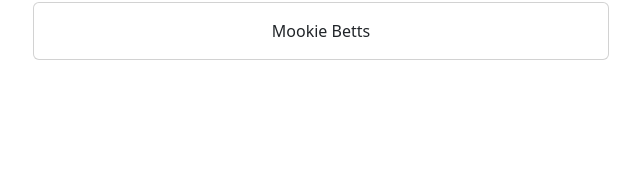
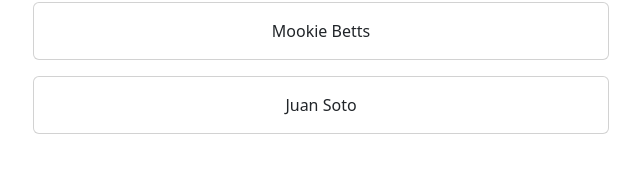
Before and after one commit to jos3ph-m/drag-and-drop, a React (Create React App) app: page / in a window 1280 px wide. Shown: the part 286-458 px from the top of the page, without its empty margins (319-959 px from the left). Built offline with nearby package versions, Linux system fonts and the light colour scheme.

Commit message:
Bring SortableItem to app

```diff
--- a/src/App.js
+++ b/src/App.js
@@ -16,6 +16,7 @@ function App() {
     'Aaron Judge',
     'Mike Trout',
     'Mookie Betts',
+    'Juan Soto',
   ]);
   return (
     <DndContext collisionDetection={closestCenter} onDragEnd={handleDragEnd}>
```
